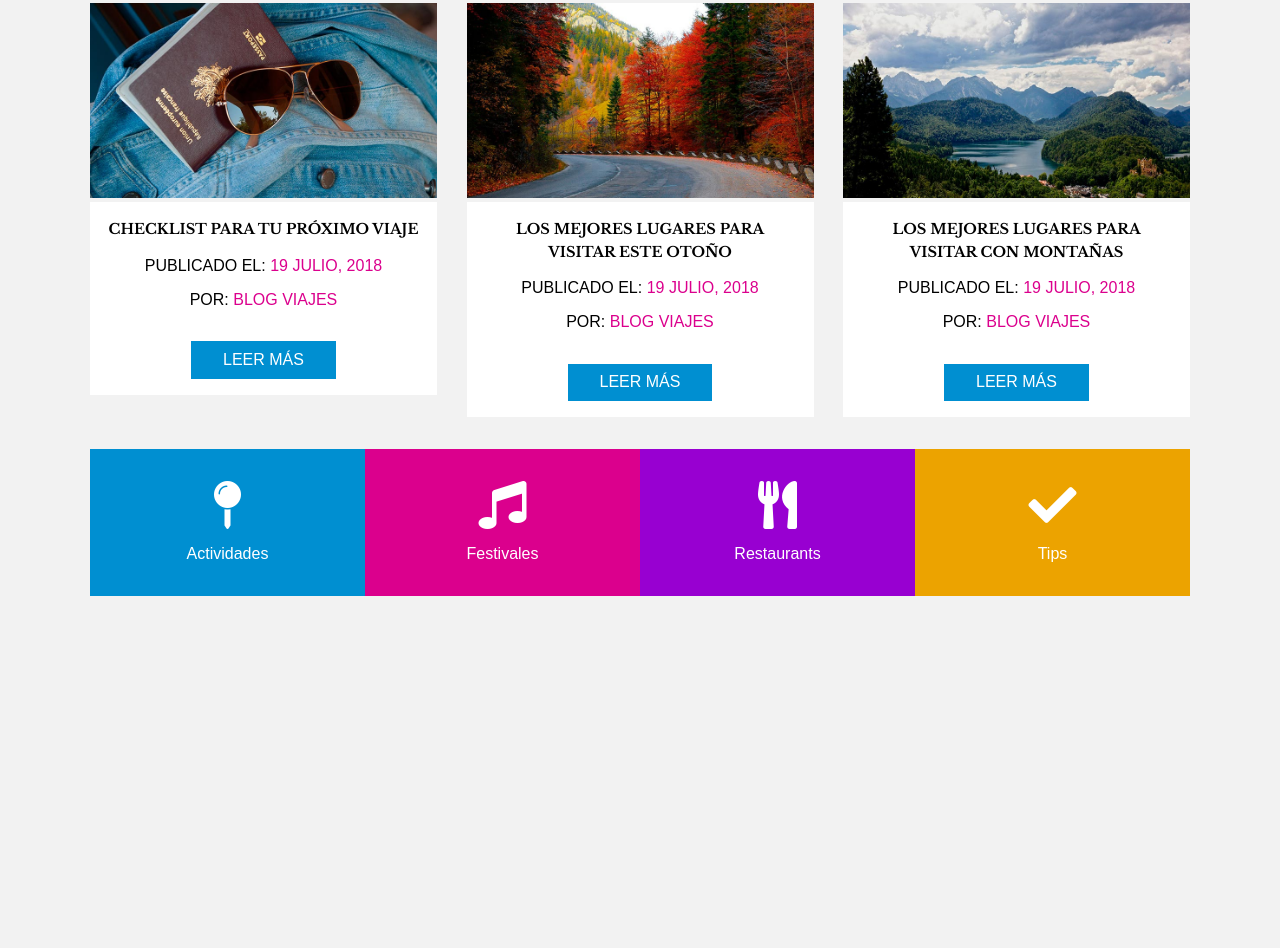
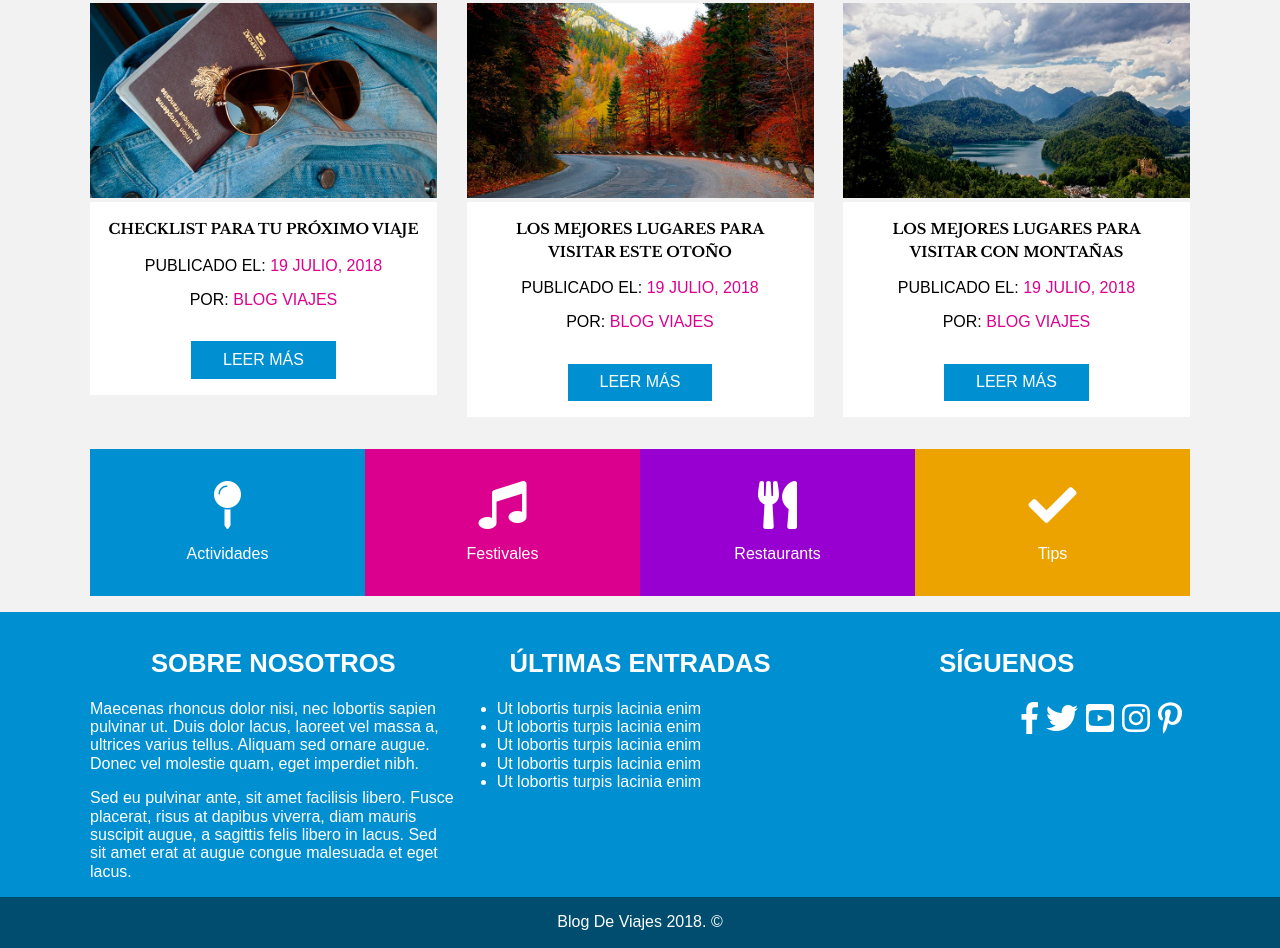
Before and after one commit to OscarGonzalezBonifacio/CSS-Grid-Y-FLEX, a plain HTML site: page DisenoBlog/index.html in a window 1280 px wide. Shown: the part 1300-2248 px from the top of the page. Before the commit the page ends 1912 px from the top, so only its background shows below. Drawn offline with nearby package versions, Linux system fonts and the light colour scheme.

Commit message:
actualizacion final

```diff
--- a/DisenoBlog/css/styles.css
+++ b/DisenoBlog/css/styles.css
@@ -238,3 +238,76 @@ diseno */
         }
 
     }
+
+/* Footer **/
+
+.footer {
+    background-color: #008fd1;
+    padding-top: 1rem;
+    color: white;
+}
+.footer h2 {
+    text-transform: uppercase;
+}
+@media screen and (min-width:768px) {
+    .footer .contenedor {
+        /*en dimensiones grandes tendra flexbox*/
+        display: flex;
+
+    }
+    .footer .caja {
+        flex: 1;
+    }
+}
+
+.copyright {
+    background-color: #004d70;
+    text-align: center;
+    padding: 1rem 0;
+    margin: 0;
+}
+
+/* Redes Sociales */
+
+.sociales ul li span{
+    display: none;
+}
+.sociales ul {
+    list-style: none;
+    display: flex;
+    flex-wrap: wrap;
+    justify-content: center;
+    padding: 0;
+}
+@media screen and (min-width:768px) {
+    .sociales ul {
+        justify-content: flex-end;
+    }
+}
+.sociales ul li {
+    margin-right: .5rem;
+}
+.sociales ul li a {
+    text-decoration: none;
+}
+.sociales ul li a:before {
+    font-family: "Font Awesome 5 Brands";
+    color: white;
+    font-size: 2rem;
+}
+.sociales ul li a[href*='facebook.com']::before {
+    content: "\f39e";
+}
+
+.sociales ul li a[href*='twitter.com']::before {
+    content: "\f099";
+}
+.sociales ul li a[href*='youtube.com']::before {
+    content: "\f431";
+}
+.sociales ul li a[href*='instagram.com']::before {
+    content: "\f16d";
+}
+.sociales ul li a[href*='pinterest.com']::before {
+    content: "\f231 ";
+}
--- a/DisenoBlog/index.html
+++ b/DisenoBlog/index.html
@@ -128,7 +128,50 @@
 
             </div>
 
-    </div><!--.contenido-->
+    </div>
+    <footer class="footer">
+        <div class="contenedor">
+            <div class="nosotros caja">
+                <h2>Sobre Nosotros</h2>
+                <p>Maecenas rhoncus dolor nisi, nec lobortis sapien pulvinar ut. Duis dolor lacus, laoreet vel massa a, ultrices varius tellus. Aliquam sed ornare augue. Donec vel molestie quam, eget imperdiet nibh.</p>
+
+                <p>Sed eu pulvinar ante, sit amet facilisis libero. Fusce placerat, risus at dapibus viverra, diam mauris suscipit augue, a sagittis felis libero in lacus. Sed sit amet erat at augue congue malesuada et eget lacus. </p>
+            </div>
+            <div class="entradas caja">
+                <h2>Últimas Entradas</h2>
+                <ul>
+                    <li>Ut lobortis turpis lacinia enim</li>
+                    <li>Ut lobortis turpis lacinia enim</li>
+                    <li>Ut lobortis turpis lacinia enim</li>
+                    <li>Ut lobortis turpis lacinia enim</li>
+                    <li>Ut lobortis turpis lacinia enim</li>
+                </ul>
+            </div>
+            <div class="siguenos caja">
+                <h2>Síguenos</h2>
+                <nav class="sociales">
+                    <ul>
+                        <li>
+                            <a href="http://facebook.com"><span> Facebook</span></a>
+                        </li>
+                        <li>
+                            <a href="http://twitter.com"><span> Twitter</span></a>
+                        </li>
+                        <li>
+                            <a href="http://youtube.com"><span> YouTube</span></a>
+                        </li>
+                        <li>
+                            <a href="http://instagram.com"><span> Instagram</span></a>
+                        </li>
+                        <li>
+                            <a href="http://pinterest.com"><span> Pinterest</span></a>
+                        </li>
+                    </ul>
+                </nav>
+            </div>
+        </div>
+        <p class="copyright">Blog De Viajes 2018. &copy;</p>
+    </footer>
 
 </body>
 </html>
```
